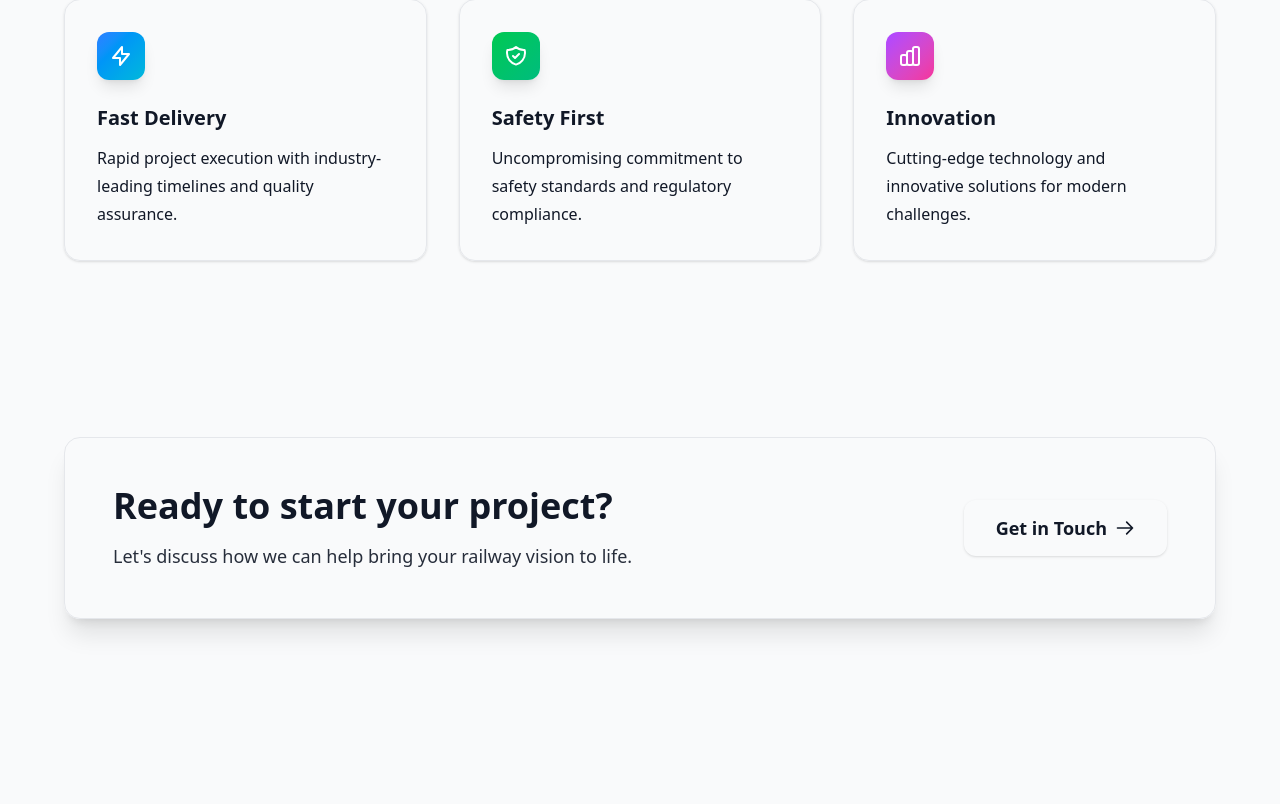
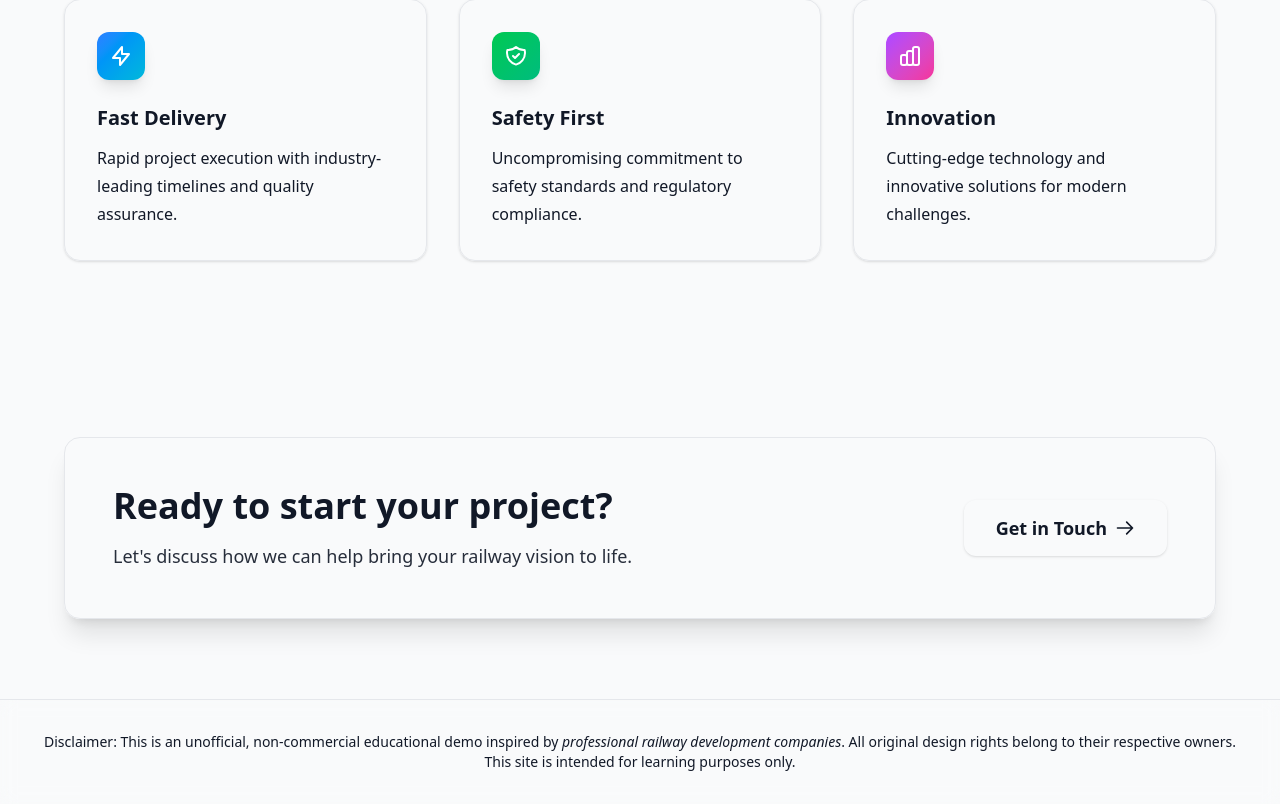
Before and after one commit to omerfarukbolat/railhubdev, a Next.js app: page / in a window 1280 px wide. Shown: the part 1366-2170 px from the top of the page. Before the commit the page ends 2065 px from the top, so only its background shows below. Built offline with nearby package versions, Linux system fonts and the light colour scheme.

Commit message:
new add Footer changes fixed

```diff
--- a/src/app/layout.tsx
+++ b/src/app/layout.tsx
@@ -1,6 +1,7 @@
 import './globals.css';
 import type { Metadata } from 'next';
 import { Navbar } from '@/components/layout/Navbar';
+import { Footer } from '@/components/layout/Footer';
 import { Providers } from '@/components/providers/Providers';
 
 export const metadata: Metadata = {
@@ -19,6 +20,7 @@ export default function RootLayout({
         <Providers>
           <Navbar />
           <main className="min-h-[calc(100vh-64px)]">{children}</main>
+          <Footer />
         </Providers>
       </body>
     </html>
--- /dev/null
+++ b/src/components/common/Disclaimer.tsx
@@ -0,0 +1,30 @@
+interface DisclaimerProps {
+  originalSiteName?: string;
+  originalSiteUrl?: string;
+}
+
+export function Disclaimer({
+  originalSiteName = "the original railway sites",
+  originalSiteUrl
+}: DisclaimerProps) {
+  return (
+    <div className="text-center text-xs text-muted-foreground/70 sm:text-sm">
+      <p>
+        <span className="font-medium">Disclaimer:</span> This is an unofficial, non-commercial educational demo inspired by{' '}
+        {originalSiteUrl ? (
+          <a
+            href={originalSiteUrl}
+            target="_blank"
+            rel="noopener noreferrer"
+            className="underline decoration-dotted underline-offset-2 transition-colors hover:text-muted-foreground"
+          >
+            {originalSiteName}
+          </a>
+        ) : (
+          <span className="italic">{originalSiteName}</span>
+        )}
+        . All original design rights belong to their respective owners. This site is intended for learning purposes only.
+      </p>
+    </div>
+  );
+}
--- /dev/null
+++ b/src/components/layout/Footer.tsx
@@ -0,0 +1,16 @@
+import { Container } from '@/components/ui/Container';
+import { Disclaimer } from '@/components/common/Disclaimer';
+
+export function Footer() {
+  return (
+    <footer className="border-t border-border bg-background/50 backdrop-blur-sm">
+      <Container>
+        <div className="py-8">
+          <Disclaimer
+            originalSiteName="professional railway development companies"
+          />
+        </div>
+      </Container>
+    </footer>
+  );
+}
```
